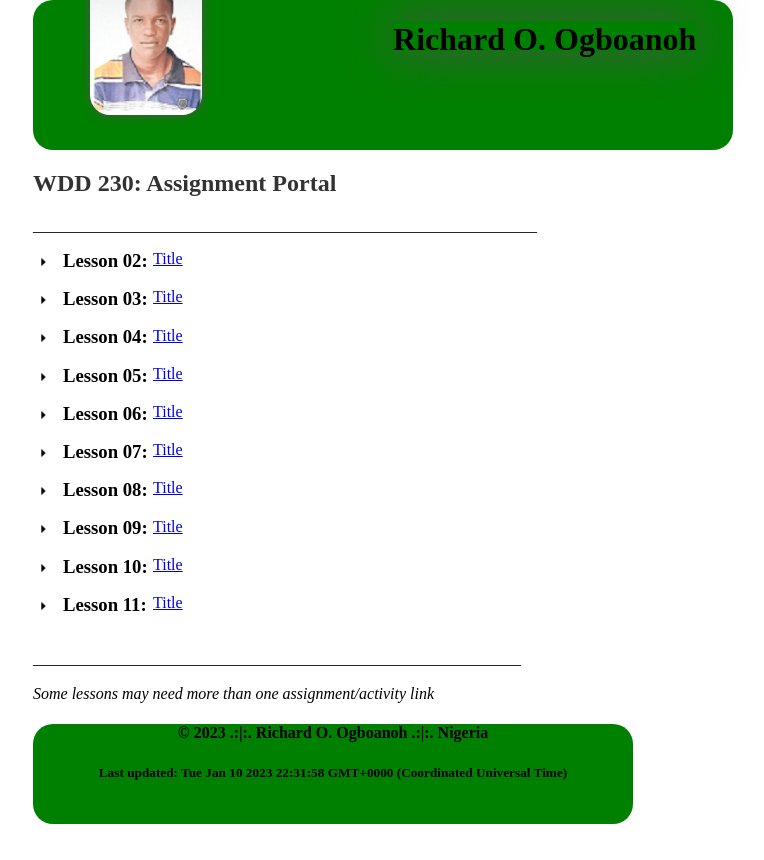
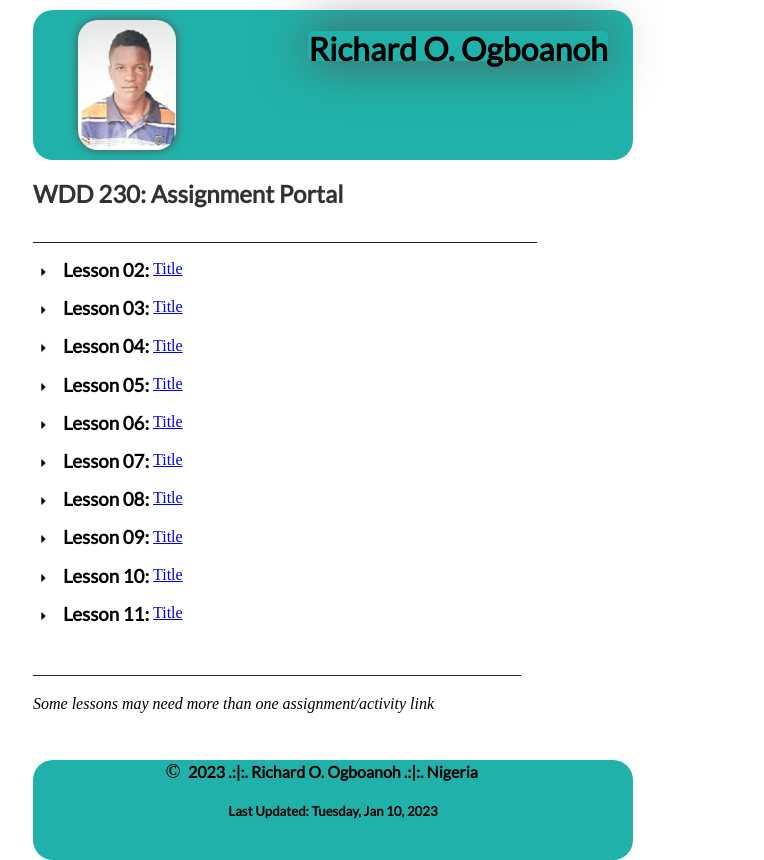
Before and after one commit to devalasa/wdd230, a plain HTML site: page index.html in a window 1280 px wide. Shown: the whole page, without its empty margins (307-1071 px from the left). Before the commit the page ends 824 px from the top, so only its background shows below. Drawn offline with Linux system fonts and the light colour scheme.

Commit message:
update on my assignment portal

```diff
--- a/assignment_portal/scripts/script.js
+++ b/assignment_portal/scripts/script.js
@@ -1,5 +1,32 @@
-let date = document.querySelector(".date")
-let currentTime = new Date();
-currentTime.setMinutes(currentTime.getMinutes() + 30);
-currentTime.setSeconds(currentTime.getSeconds() + 15);
-date.textContent = `Last updated: ${currentTime}`;
+// Long hand method ... building day and month names from built-in date methods.
+let daynames = [
+	"Sunday",
+	"Monday",
+	"Tuesday",
+	"Wednesday",
+	"Thursday",
+	"Fridat",
+	"Saturday"
+];
+let months = [
+	"Jan",
+	"February",
+	"March",
+	"April",
+	"May",
+	"June",
+	"July",
+	"August",
+	"September",
+	"October",
+	"November",
+	"December"
+];
+let d = new Date();
+let dayName = daynames[d.getDay()];
+let monthName = months[d.getMonth()];
+let year = d.getFullYear();
+let fulldate = `Last Updated: ${dayName}, ${monthName} ${d.getDate()}, ${year}`;
+document.querySelector(".date").textContent = fulldate;
+let copyYear = `${year} .:|:. Richard O. Ogboanoh .:|:. Nigeria`
+document.querySelector(".copy").textContent = copyYear;
--- a/assignment_portal/styles/style.css
+++ b/assignment_portal/styles/style.css
@@ -1,17 +1,18 @@
-
+@import url('https://fonts.googleapis.com/css2?family=Lato&display=swap');
 #content {
     max-width: 600px;
     margin: 0 auto;
 }
 
 header {
-    background-color: green;
+    background-color: lightseagreen;
     display: grid;
-    grid-template-columns: 250px auto;
+    grid-template-columns: 200px auto;
     border-radius: 20px;
     justify-content: space-around;
-    width: 700px;
+    width: 600px;
     height: 150px;
+    margin-top: 10px;
 }
 #my_image {
     margin-left: 20px;
@@ -20,8 +21,8 @@ header {
 
 .image {
     border-radius: 20px;
-    height: 150px;
-    margin-top: 5px;
+    height: 130px;
+    margin-top: 50px;
     box-shadow: 0 0 10px 0 #50524d;
 }
 
@@ -52,12 +53,25 @@ a {
     margin-top: -40px;
 }
 
+h1, h2, h3, h4, h5 {
+    font-family: "Lato";
+}
+
 p {
     font-style: italic;
 }
 
+h4 {
+    margin-top: -53px;
+}
+h6 {
+    margin-left: -320px;
+    max-height: 10px;
+    font-size: 20px;
+}
+
 footer {
-    background-color: green;
+    background-color: lightseagreen;
     text-align: center;
     height: 100px;
     border-radius: 20px;
--- a/index.html
+++ b/index.html
@@ -75,7 +75,8 @@
         <p>Some lessons may need more than one assignment/activity link</p>
     </main>
     <footer>
-        <h4>&copy; 2023 .:|:. Richard O. Ogboanoh .:|:. Nigeria</h4>
+        <h6>&copy;</h6>
+        <h4 class="copy"></h4>
         <h5 class="date"></h5>
     </footer>
     <script src="assignment_portal/scripts/script.js"></script>
```
